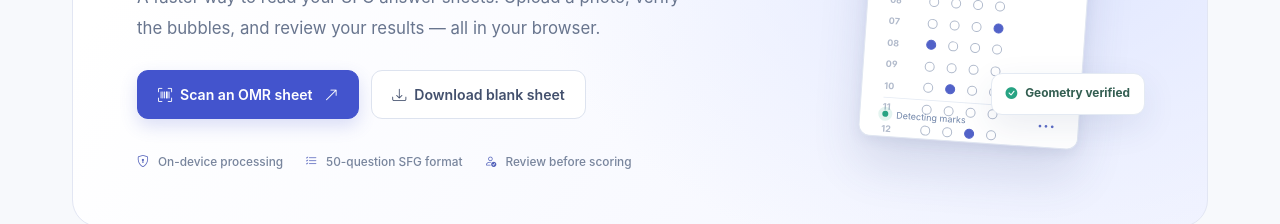
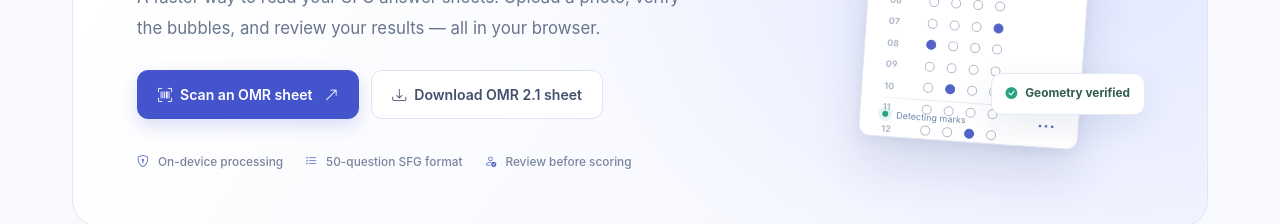
Before and after one commit to aalsiyodha/sfg-omr-lab, a React (Vite) app: page / in a window 1280 px wide. Shown: the part 367-591 px from the top of the page. Built offline with nearby package versions, Linux system fonts and the light colour scheme.

Commit message:
ux: label download as OMR 2.1 printable sheet

```diff
--- a/src/pages/HomePage.tsx
+++ b/src/pages/HomePage.tsx
@@ -30,7 +30,7 @@ export default function HomePage({ appState }: Props) {
           <div className="product-actions">
             <Link to="/scan" className="btn btn-primary btn-lg product-primary-cta"><i className="bi bi-upc-scan me-2" />Scan an OMR sheet <i className="bi bi-arrow-up-right ms-2" /></Link>
             <button type="button" className="btn btn-outline-secondary btn-lg product-secondary-cta" onClick={downloadSheet} disabled={downloading}>
-              <i className="bi bi-download me-2" />{downloading?'Preparing…':'Download blank sheet'}
+              <i className="bi bi-download me-2" />{downloading?'Preparing…':'Download OMR 2.1 sheet'}
             </button>
           </div>
           <div className="product-trust-row">
```
